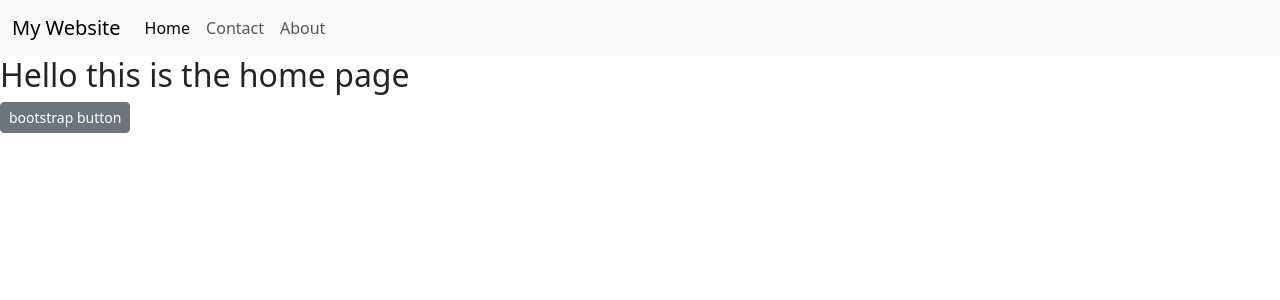
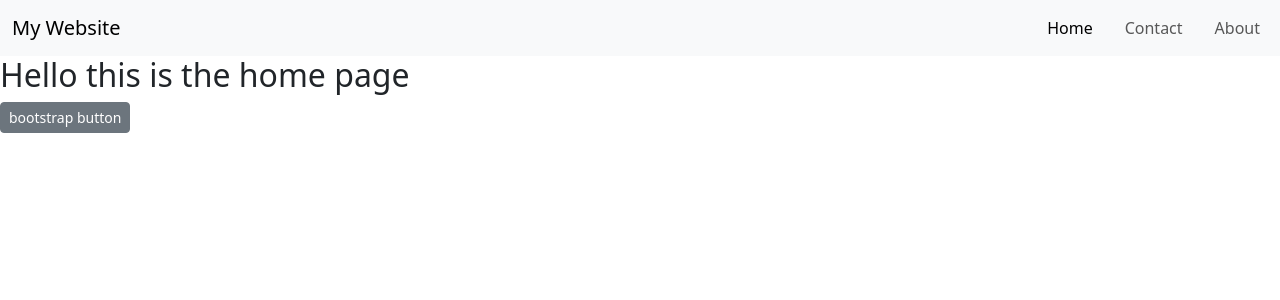
Before and after one commit to santanafx/jest-bootstrap, a React (Vite) app: page / in a window 1280 px wide. Shown: the top 300 px of the page. Built offline with nearby package versions, Linux system fonts and the light colour scheme.

Commit message:
Novo componente 'Navbar.jsx'
Foi criado o menu de navegação

```diff
--- a/src/components/Navbar/Navbar.jsx
+++ b/src/components/Navbar/Navbar.jsx
@@ -23,7 +23,7 @@ export const Navbar = () => {
                     className="collapse navbar-collapse"
                     id="navbarSupportedContent"
                 >
-                    <ul className="navbar-nav me-auto mb-2 mb-lg-0">
+                    <ul className="navbar-nav ms-auto gap-3">
                         <li className="nav-item">
                             <Link
                                 className="nav-link active"
```
